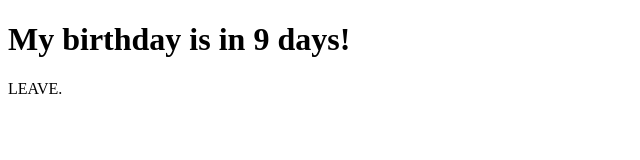
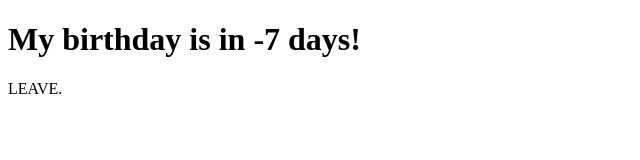
Before and after one commit to Mrios123/Bingbong, a plain HTML site: page index.html in a window 1280 px wide. Shown: the full height of the page, 0-640 px from the left. Drawn offline with Linux system fonts and the light colour scheme.

Commit message:
Update birthday countdown in index.html

```diff
--- a/index.html
+++ b/index.html
@@ -5,7 +5,7 @@
 </head>
 <body>
 
-		<h1>My birthday is in 9 days!</h1>
+		<h1>My birthday is in -7 days!</h1>
 		<p>LEAVE.</p>
 
 </body>
```
